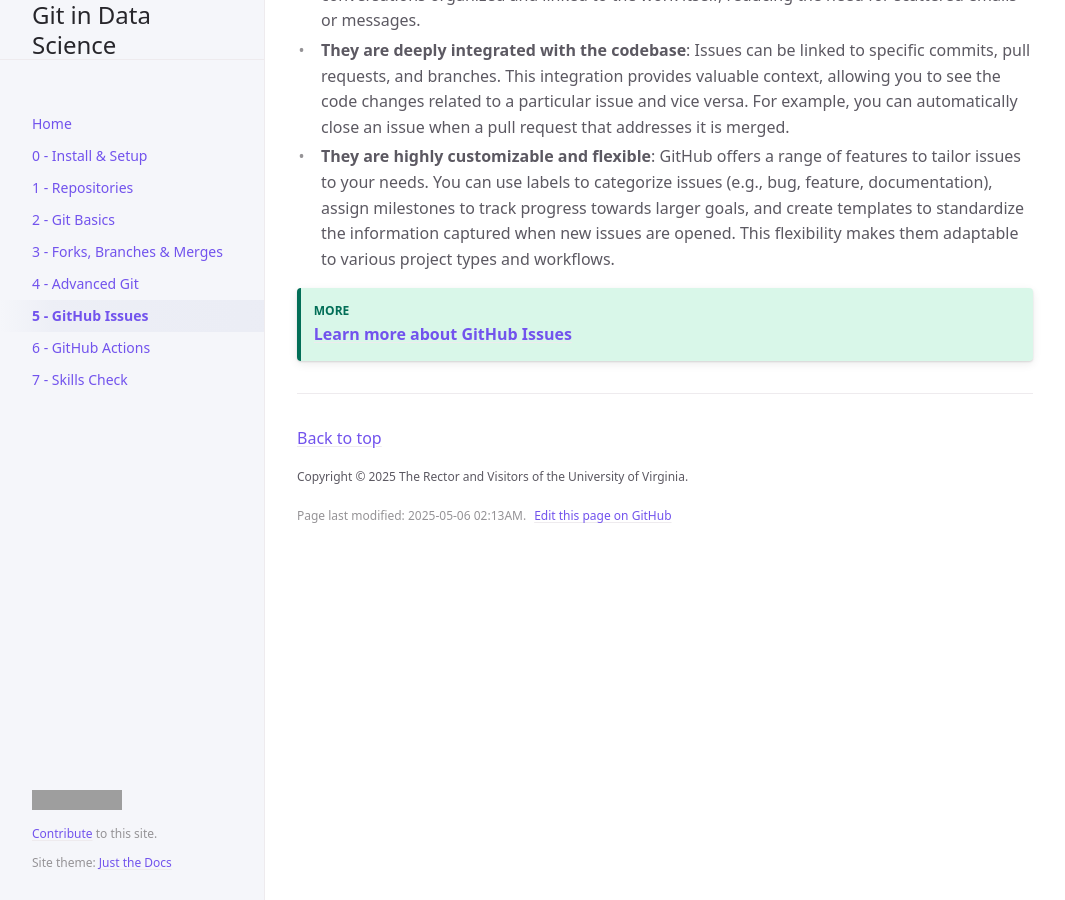
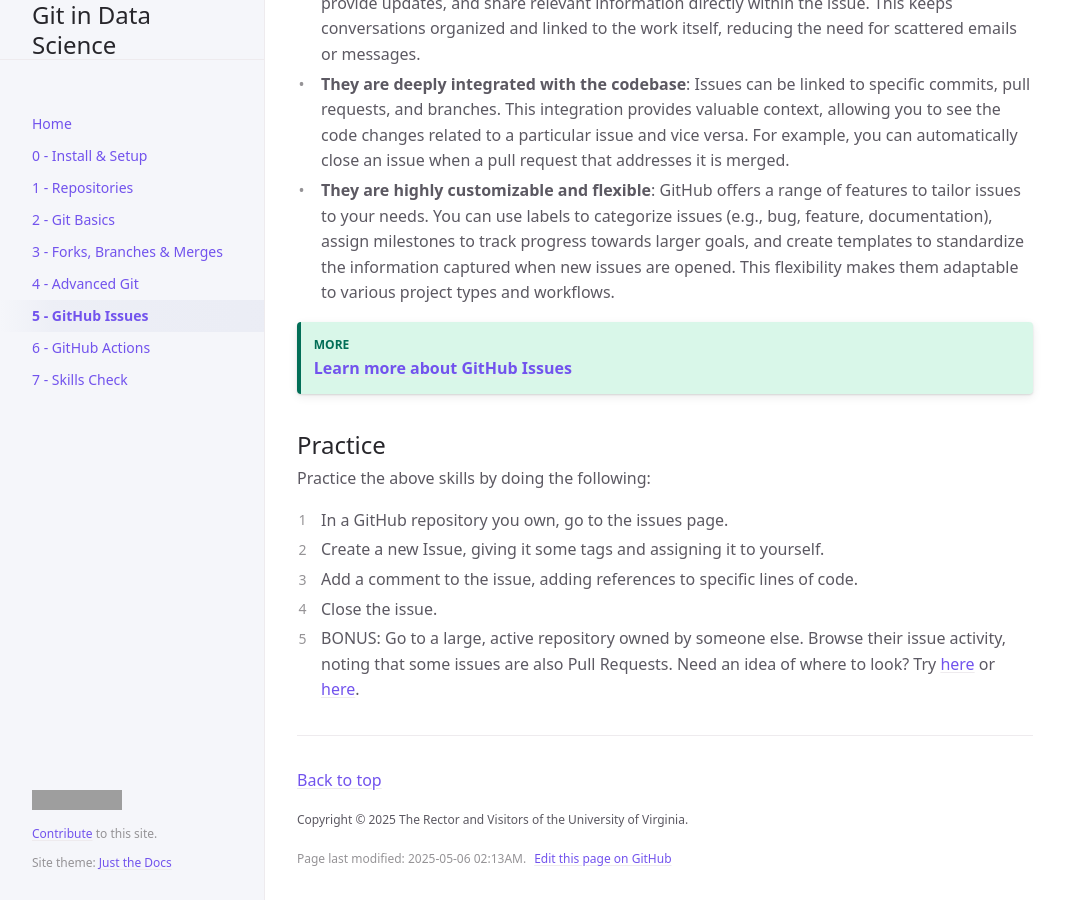
Before and after one commit to UVADS/git-basics, a Jekyll site: the page built from docs/issues.md, in a window 1280 px wide and 900 px high, scrolled down 1609 px. Shown: the whole window, without its empty margins (107-1172 px from the left). Built offline with Jekyll 4.4.1, drawn with Linux system fonts in a browser that asks for light colours; cached includes are drawn as plain includes; emoji names are drawn with the system emoji font; grey boxes are pictures that could not be loaded.

Commit message:
Adding practice for p5

```diff
--- a/docs/issues.md
+++ b/docs/issues.md
@@ -48,3 +48,14 @@ More to understand about GitHub Issues:
 
 {: .success :}
 [**Learn more about GitHub Issues**](https://docs.github.com/en/issues)
+
+
+## Practice
+
+Practice the above skills by doing the following:
+
+1. In a GitHub repository you own, go to the issues page.
+2. Create a new Issue, giving it some tags and assigning it to yourself.
+3. Add a comment to the issue, adding references to specific lines of code.
+4. Close the issue.
+5. BONUS: Go to a large, active repository owned by someone else. Browse their issue activity, noting that some issues are also Pull Requests. Need an idea of where to look? Try [here](https://github.com/apache/airflow) or [here](https://github.com/pandas-dev/pandas/).
```
